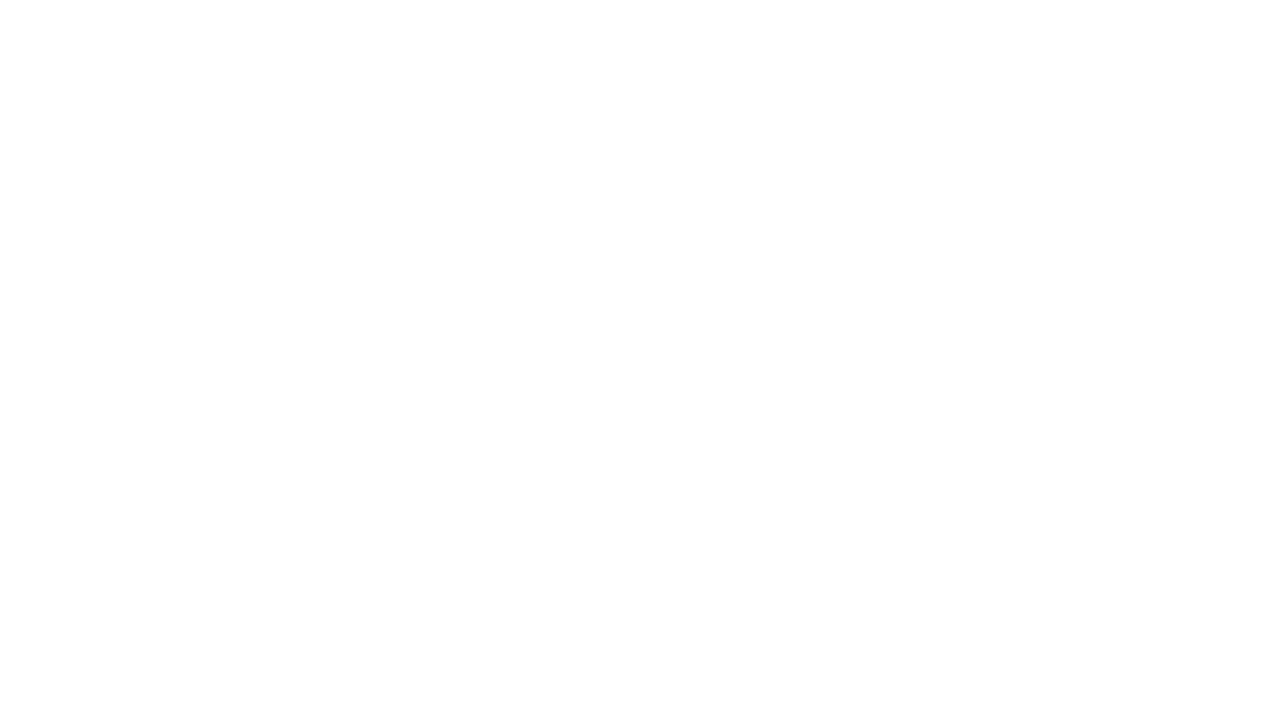
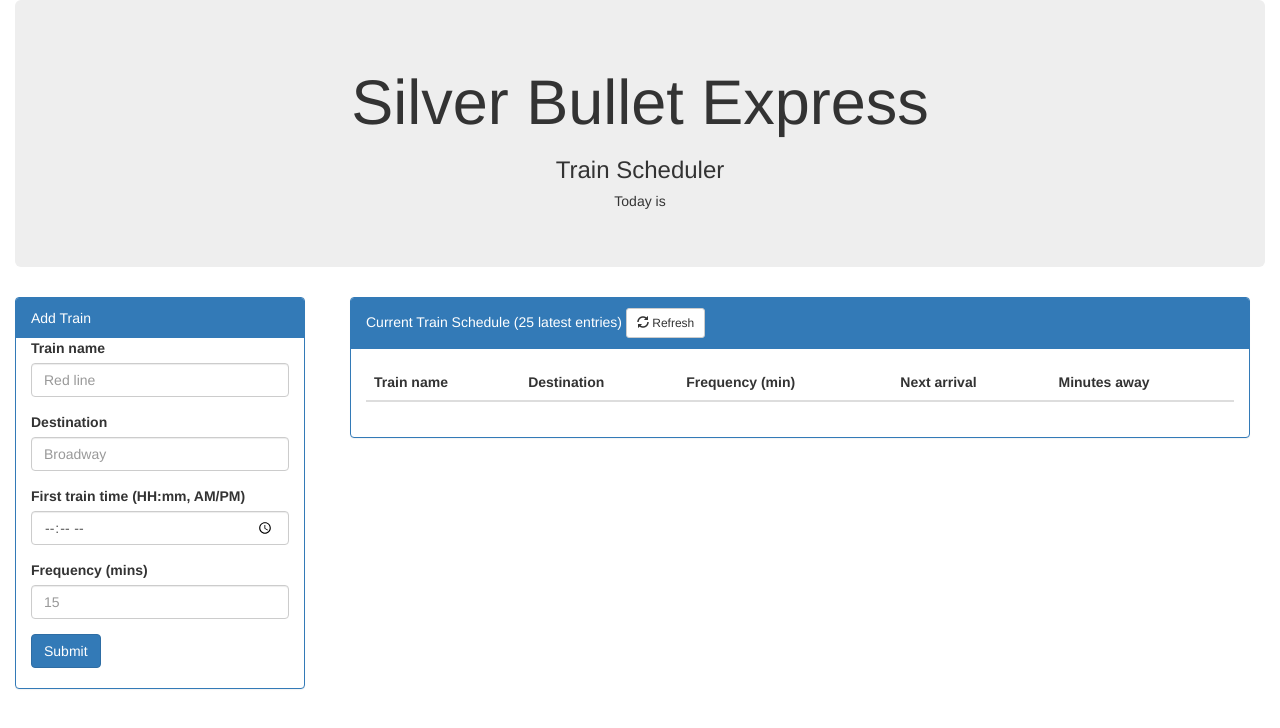
Before and after one commit to dtae53/trainscheduler, a plain HTML site: page index.html in a window 1280 px wide. Drawn offline with nearby package versions, Linux system fonts and the light colour scheme.

Commit message:
completed HTML

```diff
--- a/index.html
+++ b/index.html
@@ -1,12 +1,102 @@
 <!DOCTYPE html>
-<html lang="en">
+<html>
 <head>
-    <meta charset="UTF-8">
-    <meta name="viewport" content="width=device-width, initial-scale=1.0">
-    <meta http-equiv="X-UA-Compatible" content="ie=edge">
-    <title>Document</title>
+	<title>HOME | Train Scheduler</title>
+	<link rel="stylesheet" type="text/css" href="assets/css/reset.css">
+	<!-- Bootstrap CSS -->
+	<link rel="stylesheet" href="https://maxcdn.bootstrapcdn.com/bootstrap/3.3.6/css/bootstrap.min.css" integrity="sha384-1q8mTJOASx8j1Au+a5WDVnPi2lkFfwwEAa8hDDdjZlpLegxhjVME1fgjWPGmkzs7" crossorigin="anonymous">
+
+	<!-- Bootswatch Styling -->
+	<link rel="stylesheet" href="https://maxcdn.bootstrapcdn.com/bootswatch/3.3.6/cerulean/bootstrap.min.css">
+
+	<!-- Font CSS Icons -->
+	<link rel="stylesheet" href="https://maxcdn.bootstrapcdn.com/font-awesome/4.5.0/css/font-awesome.min.css">
+
+	<link rel="stylesheet" type="text/css" href="assets/css/style.css">
+
+	<!-- jQuery -->
+	<script src="https://code.jquery.com/jquery-2.2.1.min.js"></script>
+	<script src="https://www.gstatic.com/firebasejs/3.6.2/firebase.js"></script>
+
+	<!-- Link to Moment.js -->
+    <script src="https://cdn.jsdelivr.net/momentjs/2.12.0/moment.min.js"></script>
 </head>
 <body>
+	<div class="container-fluid">
+		<div class="jumbotron text-center">
+			<h1>Silver Bullet Express</h1>
+			<h3>Train Scheduler</h3>
+			<h5>Today is <span id="current-status"></span></h5>
+		</div>
+	</div>
 
+<div class="container-fluid">
+	<div class="row">
+		<div class="col-md-3">
+			<div class="panel-group">
+				<div class="panel panel-primary">
+					<div class="panel-heading">Add Train</div>
+					<form>
+						<div class="container-fluid">
+							<div class="form-group">
+								<label for="train-name">Train name</label>
+								<input type="text" class="form-control" id="train-name" placeholder="Red line">
+							</div>
+							<div class="form-group">
+								<label for="destination">Destination</label>
+								<input type="text" class="form-control" id="destination" placeholder="Broadway">
+							</div>
+							<div class="form-group">
+								<label for="train-time">First train time (HH:mm, AM/PM)</label>
+								<input type="time" class="form-control" id="train-time" placeholder="16:45">
+							</div>
+							<div class="form-group">
+								<label for="frequency">
+								Frequency (mins)</label>
+								<input type="text" class="form-control" id="frequency" placeholder="15">
+							</div>
+							<button class="btn btn-primary" id="add-train" type="submit">Submit</button>
+							<br><br>
+						</div>
+					</form>
+				</div>
+			</div>
+		</div>
+
+		<div class="col-md-9">
+			<div class="container-fluid">
+					<div class="panel panel-primary">
+						<div class="panel-heading">Current Train Schedule (25 latest entries)
+						<button type="button" class="btn btn-default btn-sm"><span class="glyphicon glyphicon-refresh"></span> Refresh</button></div>
+							<div class="panel-body">
+								<div class="table-responsive">
+									<table class="table table-striped">
+										<thead>
+											<tr>
+												<th><strong>Train name</strong></th>
+												<th><strong>Destination</strong></th>
+												<th><strong>Frequency (min)</strong></th>
+												<th><strong>Next arrival</strong></th>
+												<th><strong>Minutes away</strong></th>
+											</tr>
+										</thead>
+										<tbody id="new-train">
+									</tbody>
+								</table>
+							</div>
+						</div>
+					</div>
+				</div>
+			</div>
+		</div>
+	</div>
+</div>
+
+
+
+
+
+
+	<script src="assets/javascript/app.js"></script>
 </body>
 </html>
```
Also changed, not shown: assets/images/background.jpg (added).
